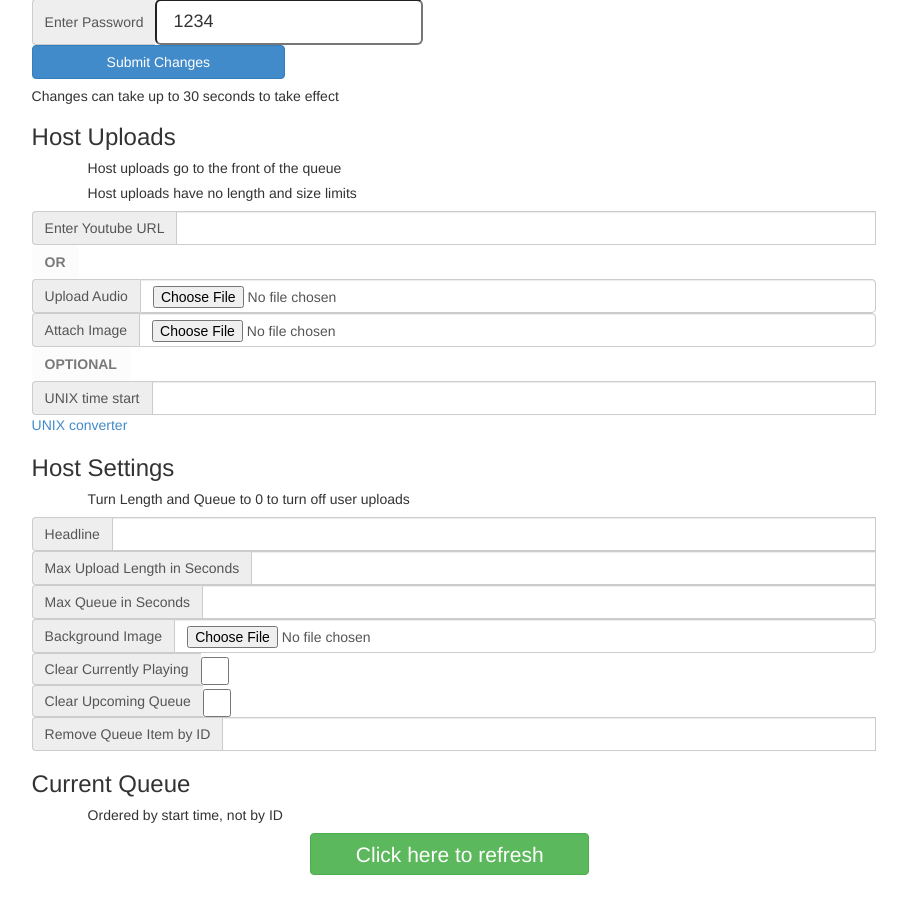
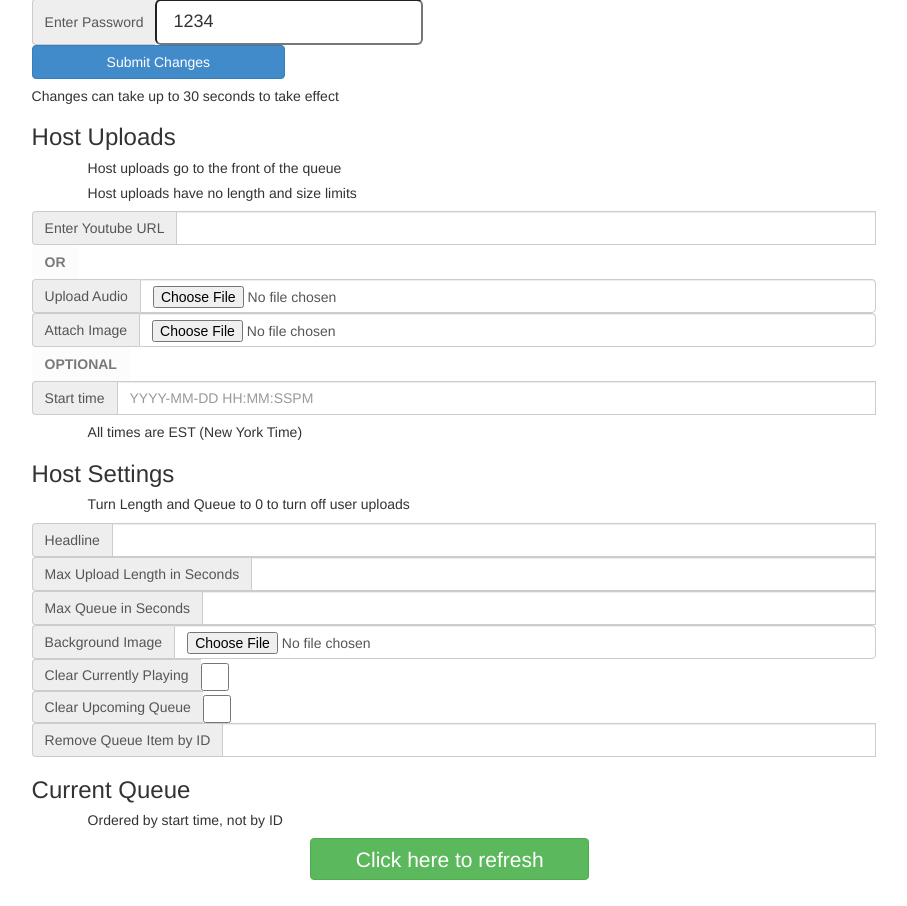
Before and after one commit to goosehub/channelcentral, a PHP site: page /view/host.php in a window 1280 px wide. Shown: the part 94-1000 px from the top of the page, without its empty margins (122-1029 px from the left). Before the commit the page ends 969 px from the top, so only its background shows below. Run offline with PHP 8.4, Linux system fonts and the light colour scheme; data that the repository does not hold is empty; some libraries are stand-ins or nearby versions.

Commit message:
User Friendly Start Input
Allows room for mistakes

```diff
--- a/TODO.txt
+++ b/TODO.txt
@@ -1,4 +1,6 @@
 TODO
+	Error reports
+	Clear past uploads
 	schedule events
 	active users
 	queue delete by id
--- a/resources/host-script.js
+++ b/resources/host-script.js
@@ -23,6 +23,4 @@ $('#reloadQueue').click(function()
     });
 });
 
-
-
 }); //end document
--- a/view/host.php
+++ b/view/host.php
@@ -5,6 +5,7 @@
       <!-- Style -->
   <link rel="stylesheet" href="../resources/bootstrap.min.css" />
   <link rel="stylesheet" href="../resources/upload-style.css" />
+  <link rel="stylesheet" type="text/css" href="/jquery.datetimepicker.css"/ >
   <!--[if lt IE 9]>
   <script src="http://html5shiv.googlecode.com/svn/trunk/html5.js"></script>
   <![endif]-->
@@ -58,10 +59,10 @@ session_start();
 <button class="btn" disabled="disabled"><strong>OPTIONAL</strong></button>
 
 <div class="input-group">
-    <div class="input-group-addon">UNIX time start</div>
-      <input class="form-control" type="input" name="hostStart" /><br />
+    <div class="input-group-addon">Start time</div>
+      <input class="form-control" type="input" name="hostStart" placeholder="YYYY-MM-DD HH:MM:SSPM" /><br />
     </div>
-      <a href="http://www.unixtimestamp.com/" target="_blank">UNIX converter</a>
+<h5 class="note">All times are EST (New York Time)</h5>
 
 <h3>Host Settings</h3>
 
@@ -124,6 +125,7 @@ session_start();
     <script type="text/javascript" src="../resources/jquery-1.8.3.min.js"></script>
     <script src="../resources/bootstrap.min.js"></script>
     <script type="text/javascript" src="../resources/host-script.js"></script>
+    <script src="/jquery.datetimepicker.js"></script>
 
    </body>
    </html>
```
Also changed, not shown: controller/host-form-post.php (+7 -1 lines).
